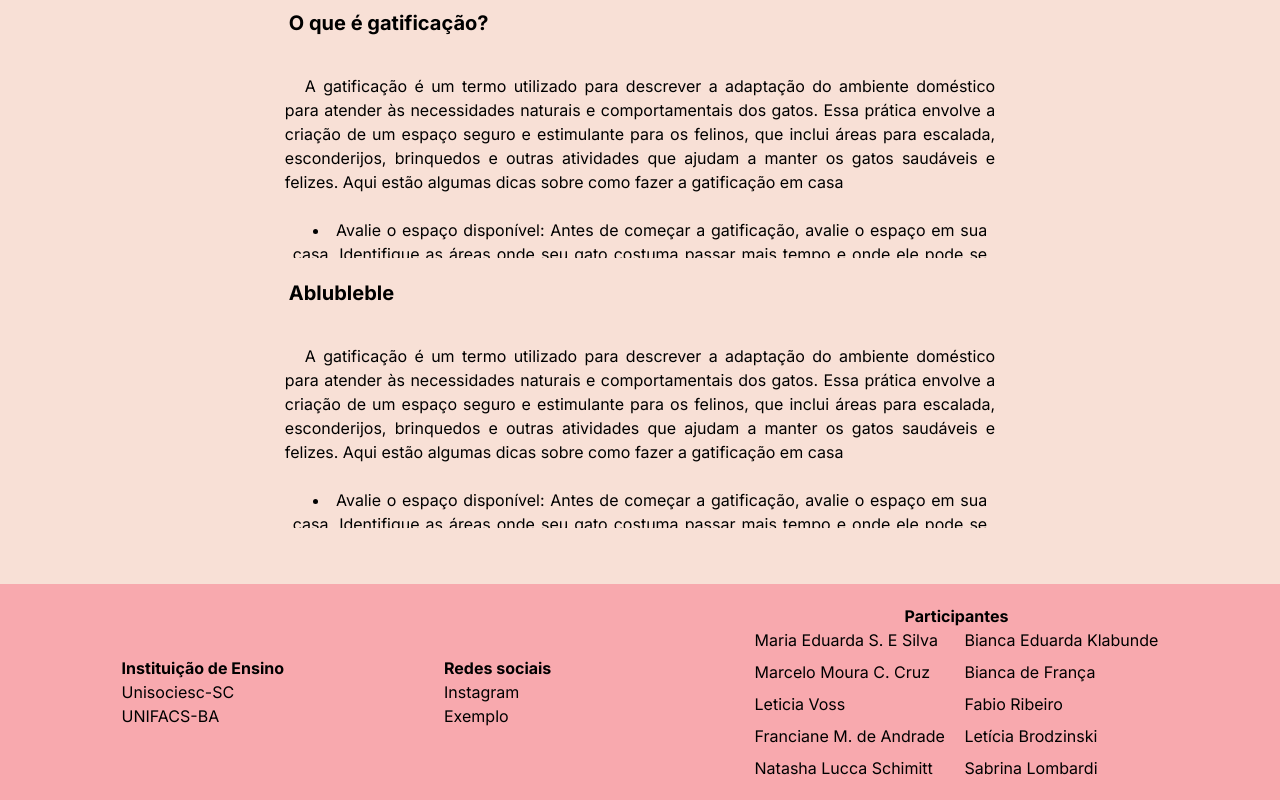
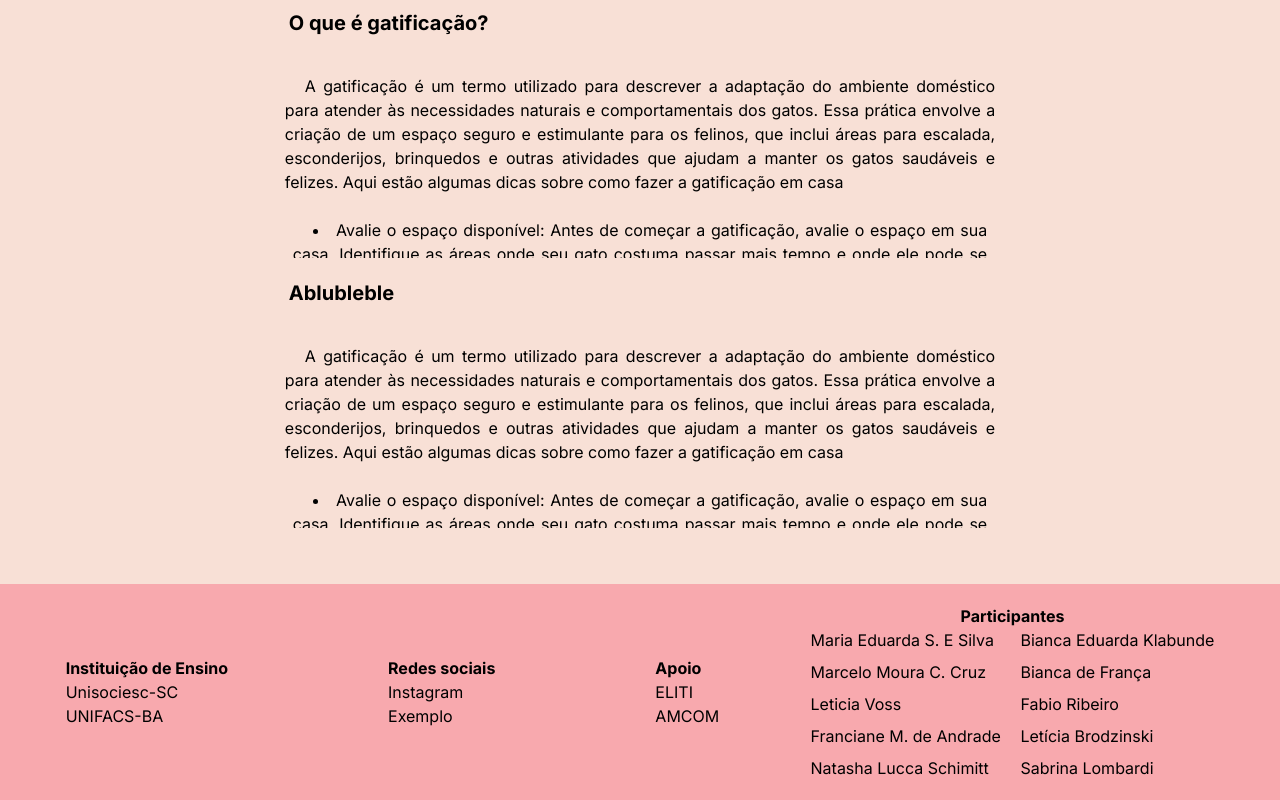
Before and after one commit to PatryckDiasDelfes/next.page-d-3, a Next.js app: page / in a window 1280 px wide. Shown: the part 1082-1882 px from the top of the page. Built offline with nearby package versions, Linux system fonts and the light colour scheme.

Commit message:
Update footer.tsx

```diff
--- a/app/components/footer.tsx
+++ b/app/components/footer.tsx
@@ -8,12 +8,11 @@ export default function Footer() {
 
             <div className="flex place-items-center gap-40">
 
-                <div className="">
+                <div>
 
                     <h1 className="font-bold">
                         Instituição de Ensino
                     </h1>
-
                     <ol className="">
                         <li>
                         Unisociesc-SC
@@ -24,19 +23,31 @@ export default function Footer() {
                     </ol>
 
                 </div>
-
                 <div>
 
                     <h1 className="font-bold">
                         Redes sociais
                     </h1>
-
                     <ol>
                         <li>
                             Instagram
                         </li>
                         <li>
                             Exemplo
+                        </li>
+                    </ol>
+                </div>
+                <div>
+
+                    <h1 className="font-bold">
+                        Apoio
+                    </h1>
+                    <ol>
+                        <li>
+                            ELITI
+                        </li>
+                        <li>
+                            AMCOM
                         </li>
                     </ol>
 
@@ -75,6 +86,7 @@ export default function Footer() {
                     </div>
 
                 </ol>
+
             </div>
 
         </section>
```
